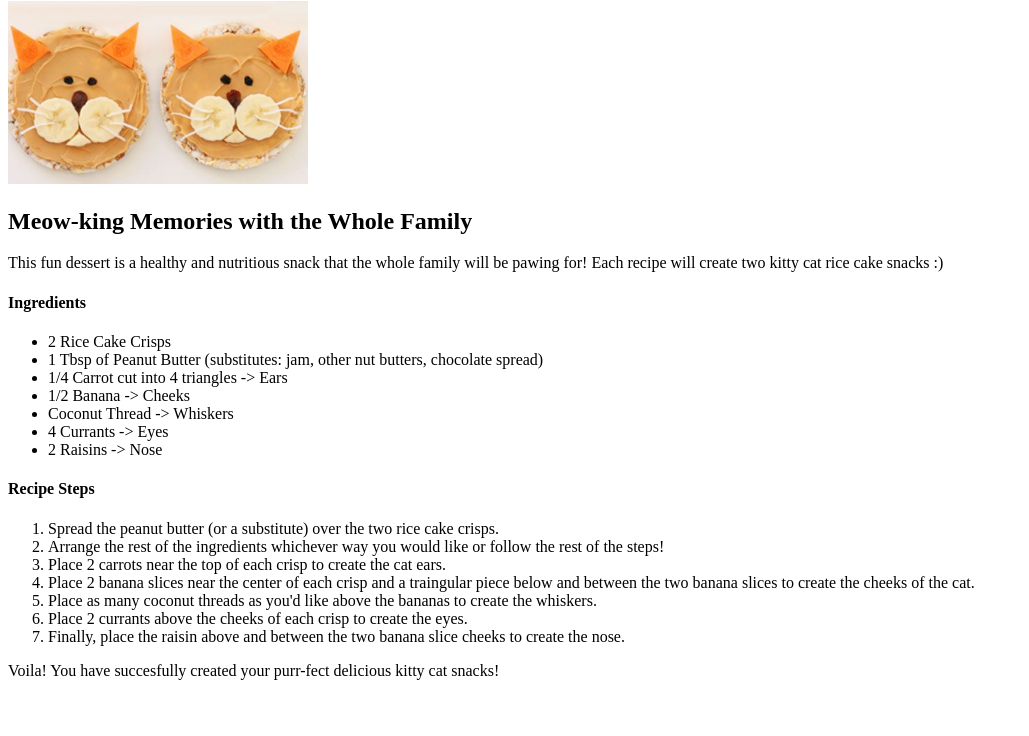
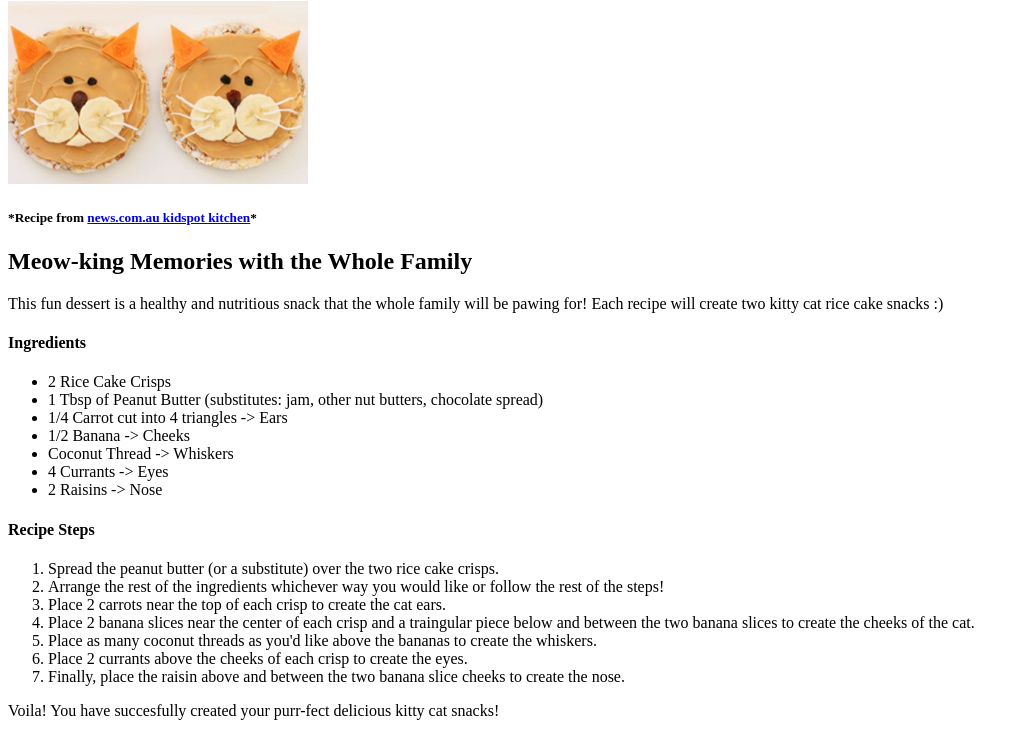
Before and after one commit to kyuyoungkim/odin-recipes, a plain HTML site: page recipes/rice-cakes.html in a window 1280 px wide. Shown: the part 79-815 px from the top of the page, without its empty margins (0-1029 px from the left). Drawn offline with Linux system fonts and the light colour scheme.

Commit message:
Add a link to the website with the original recipe

```diff
--- a/recipes/rice-cakes.html
+++ b/recipes/rice-cakes.html
@@ -8,6 +8,8 @@
     <body>
         <h1>Kitty Cat Rice Cakes</h1>
         <img src="../img/rice-cakes.jpg" width="300" alt="image of a cat with whiskers created out of fruits and peanut butter on top of a rice cake">
+        <h5>*Recipe from <a href="https://www.kidspot.com.au/kitchen/recipes/kitty-cat-rice-cakes/1hmb7i9e">news.com.au kidspot kitchen</a>*</h5>
+
         <h2>Meow-king Memories with the Whole Family</h2>
         <p>This fun dessert is a healthy and nutritious snack that the whole family will be pawing for! Each recipe will create two kitty cat rice cake snacks :)</p>
         <h4>Ingredients</h4>
```
